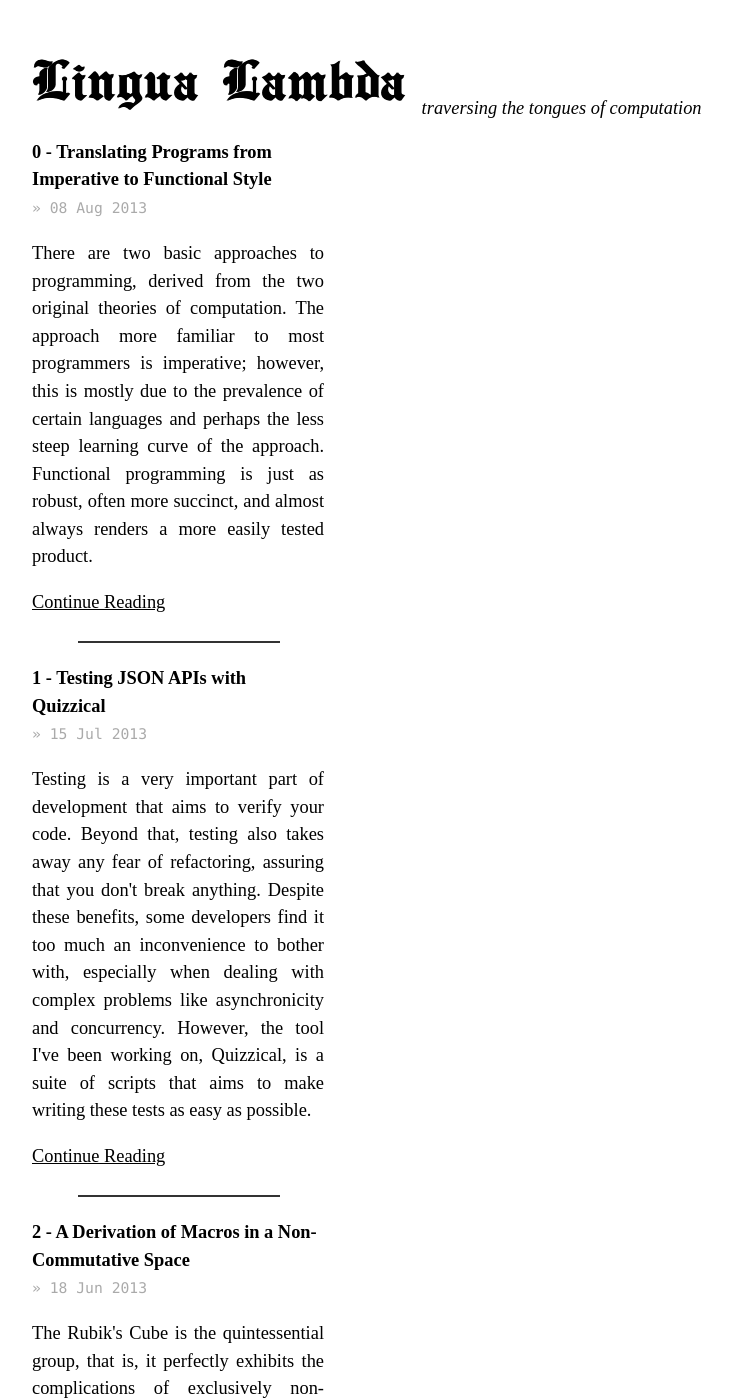
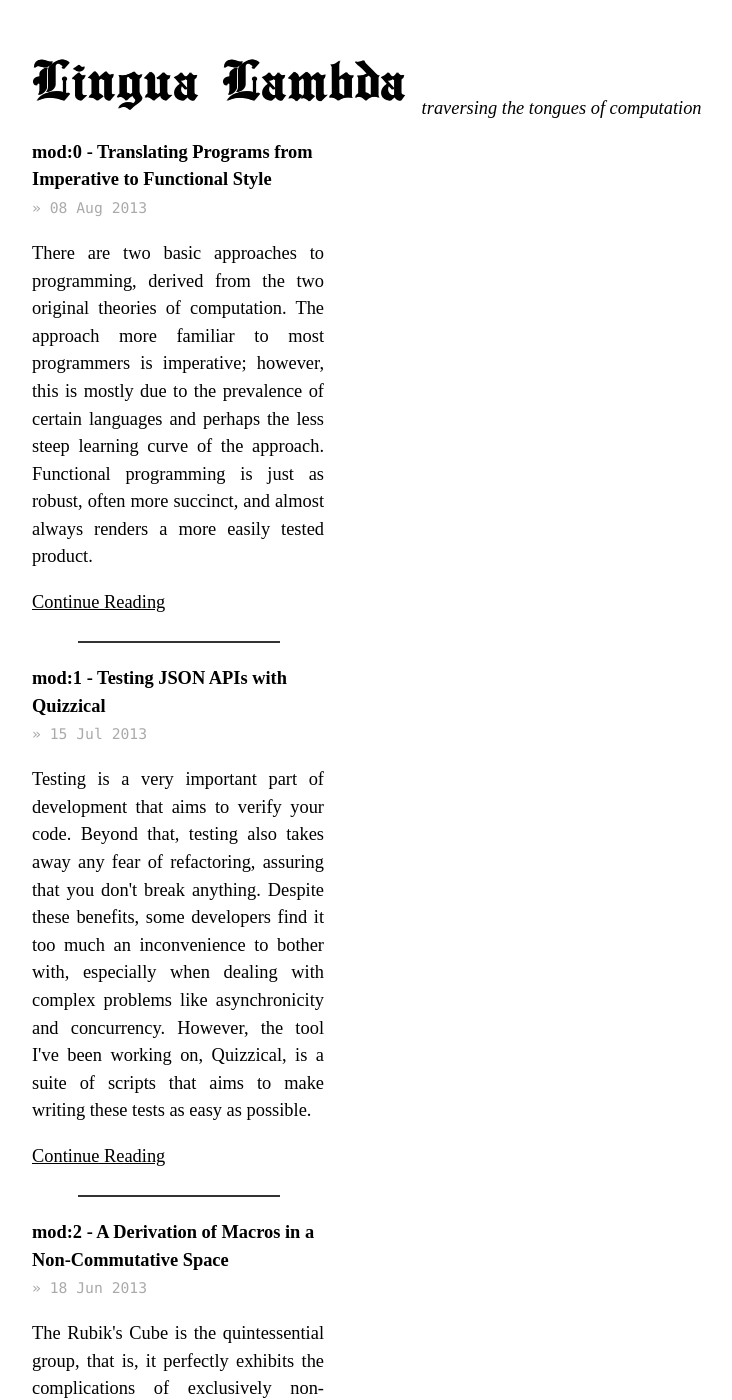
Before and after one commit to mattneary/LinguaLambda, a Jekyll site: the page built from index.html, in a window 1280 px wide and 1400 px high. Shown: the whole window, without its empty margins (162-894 px from the left). Built offline with Jekyll 4.4.1, drawn with Linux system fonts in a browser that asks for light colours; some of the changed text lies outside the part shown.

Commit message:
label modulo

```diff
--- a/index.html
+++ b/index.html
@@ -9,7 +9,7 @@ title: Lingua Lambda
     {% for post in site.posts %}
         {% capture modulo %}{{ forloop.index0 | mod:3 }}{% endcapture %}
         <li>
-      	  <h3>{{ modulo }} - {{ post.title }}</h3>
+      	  <h3>mod:{{ modulo }} - {{ post.title }}</h3>
       	  <span>&raquo; {{ post.date | date_to_string }}</span>
        	  <p>{{ post.excerpt }}</p>
        	  <a href="{{ post.url }}" class="continue">Continue Reading</a>
```
